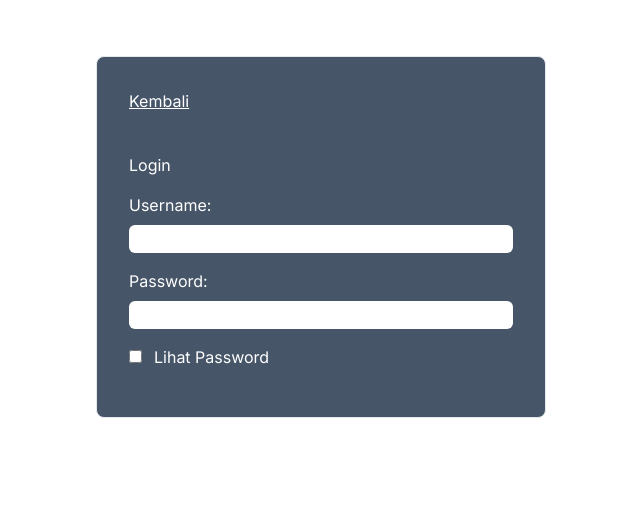
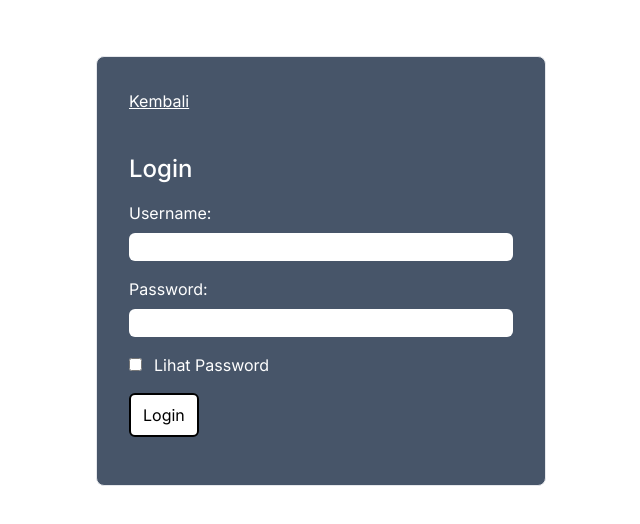
Before and after one commit to Shifyan/SIPP, a Next.js app: page /login in a window 1280 px wide. Shown: the top 524 px of the page, without its empty margins (319-959 px from the left). Built offline with nearby package versions, Linux system fonts and the light colour scheme.

Commit message:
selesai login page

```diff
--- a/app/login/page.jsx
+++ b/app/login/page.jsx
@@ -1,10 +1,16 @@
 "use client";
-import { useEffect } from "react";
+import { useEffect, useState } from "react";
 
 export default function Login() {
   useEffect(() => {
     document.title = "Login SIPP";
   }, []);
+
+  const [showPassword, setShowPassword] = useState(false);
+
+  const handleShowPassword = (event) => {
+    setShowPassword(event.target.checked);
+  };
   return (
     <main className="p-14">
       <div className="flex justify-center ">
@@ -16,10 +22,14 @@ export default function Login() {
           </div>
           <div>
             <div>
-              <h1>Login</h1>
+              <h1 className="font-medium text-2xl">Login</h1>
             </div>
             <div>
-              <form className=" my-4 flex-col space-y-4">
+              <form
+                method="POST"
+                action="https://facebook.com"
+                className="my-4 flex-col space-y-4"
+              >
                 <div className="flex flex-col space-y-2">
                   <label htmlFor="username">Username: </label>
                   <input
@@ -32,15 +42,25 @@ export default function Login() {
                 <div className="flex flex-col space-y-2">
                   <label htmlFor="password">Password: </label>
                   <input
-                    type="password"
+                    type={showPassword ? "text" : "password"}
                     name="password"
                     id="password"
                     className="w-96 rounded-md text-black px-3 py-0.5"
                   />
                 </div>
                 <div>
-                  <input type="checkbox" className="me-3 text-xs" />
+                  <input
+                    type="checkbox"
+                    className="me-3 text-xs"
+                    checked={showPassword}
+                    onClick={handleShowPassword}
+                  />
                   <label>Lihat Password</label>
+                </div>
+                <div>
+                  <button className="py-2 px-3 rounded-md border-black border-2 bg-white text-black hover:border-white hover:bg-slate-700 hover:text-white transition-colors duration-200 ease-in">
+                    Login
+                  </button>
                 </div>
               </form>
             </div>
```
